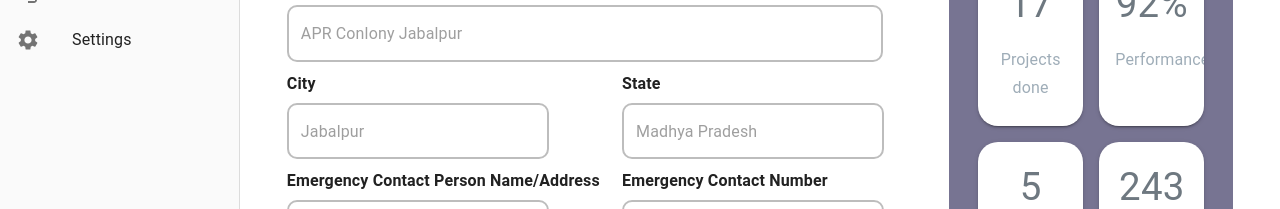
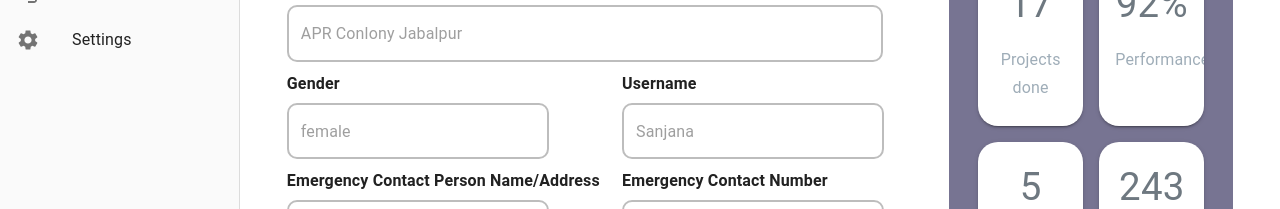
Before and after one commit to VinayGolchcha/Amarya-Admin-Code-, a React (Create React App) app in the folder Frontend/: page /profile in a window 1280 px wide. Shown: the part 464-673 px from the top of the page. Built offline with nearby package versions, Linux system fonts and the light colour scheme; a web font is replaced by a local one.

Commit message:
worked on the User Profile Page

```diff
--- a/Frontend/src/Pages/UserProfilePage.js
+++ b/Frontend/src/Pages/UserProfilePage.js
@@ -1,6 +1,7 @@
 import { useState, React } from "react";
 import { Box, Typography, Card, Grid, Container, TextField, Button, CardContent, CardMedia, Chip } from "@mui/material";
 import { useTheme } from '@mui/system';
+import { username } from "react-lorem-ipsum";
 
 
 const UserProfilePage = () => {
@@ -13,6 +14,8 @@ const UserProfilePage = () => {
         lastName: 'Jain',
         email: 'abc@mail.com',
         bloodGroup: 'O-',
+        gender : "female" ,
+        username : "Sanjana" ,
         contactNumber: '+91-9865321245',
         dob: new Date('1800-01-01').toISOString().substring(0, 10),
         address: 'APR Conlony Jabalpur',
@@ -30,8 +33,8 @@ const UserProfilePage = () => {
         { type: "text", label: "Contact Number", field: "contactNumber" },
         { type: "date", label: "DOB", field: "dob" },
         { type: "text", label: "Address", field: "address" },
-        { type: "text", label: "City", field: "city" },
-        { type: "text", label: "State", field: "state" },
+        { type: "text", label: "Gender", field: "gender" },
+        { type: "text", label: "Username", field: "username" },
         { type: "text", label: "Emergency Contact Person Name/Address", field: "ecpna" },
         { type: "text", label: "Emergency Contact Number", field: "ecn" }
     ];
@@ -59,10 +62,9 @@ const UserProfilePage = () => {
         currentProject: {
             currentProject: 'Shephertz',
             projectManager:'Sumit Kumar',
-            lastWorkingProject:'BSW J Japan',
             workingTechnologies:'Node Js, Express Js, Mongo DB',
-            timeWithCurrentProject:9,
-            totalCompletedProjects:5
+            startMonth:"Mar 2023",
+            endMonth:"Oct 2023"
         },
         projects: [
             {
@@ -94,10 +96,9 @@ const UserProfilePage = () => {
     const projectDetailsFields = [
         { type: "text", label: "Current Project", field: "currentProject" },
         { type: "text", label: "Project Manager", field: "projectManager" },
-        { type: "text", label: "Last Working Project", field: "lastWorkingProject" },
         { type: "text", label: "Working Technologies", field: "workingTechnologies" },
-        { type: "text", label: "Time With Current Project", field: "timeWithCurrentProject" },
-        { type: "number", label: "Total Completed Projects", field: "totalCompletedProjects" },
+        { type: "text", label: "Start Month", field: "startMonth" },
+        { type: "text", label: "End Month", field: "endMonth" },
     ]
 
     const projectTimelineFields = [
@@ -313,6 +314,7 @@ const UserProfilePage = () => {
                                         />
                                     </Grid>
                                 ))}
+                                <Button type="submit"><img src="/Images/icons8-save-100.png" height="50%" style={{marginTop : "10px"}}/></Button>
                             </Grid>
                             {isFormActive &&
                                 <Button type="submit" variant="contained" color="primary" sx={{marginTop:'20px'}}>
```
Also changed, not shown: Frontend/public/Images/icons8-save-100.png (added).
